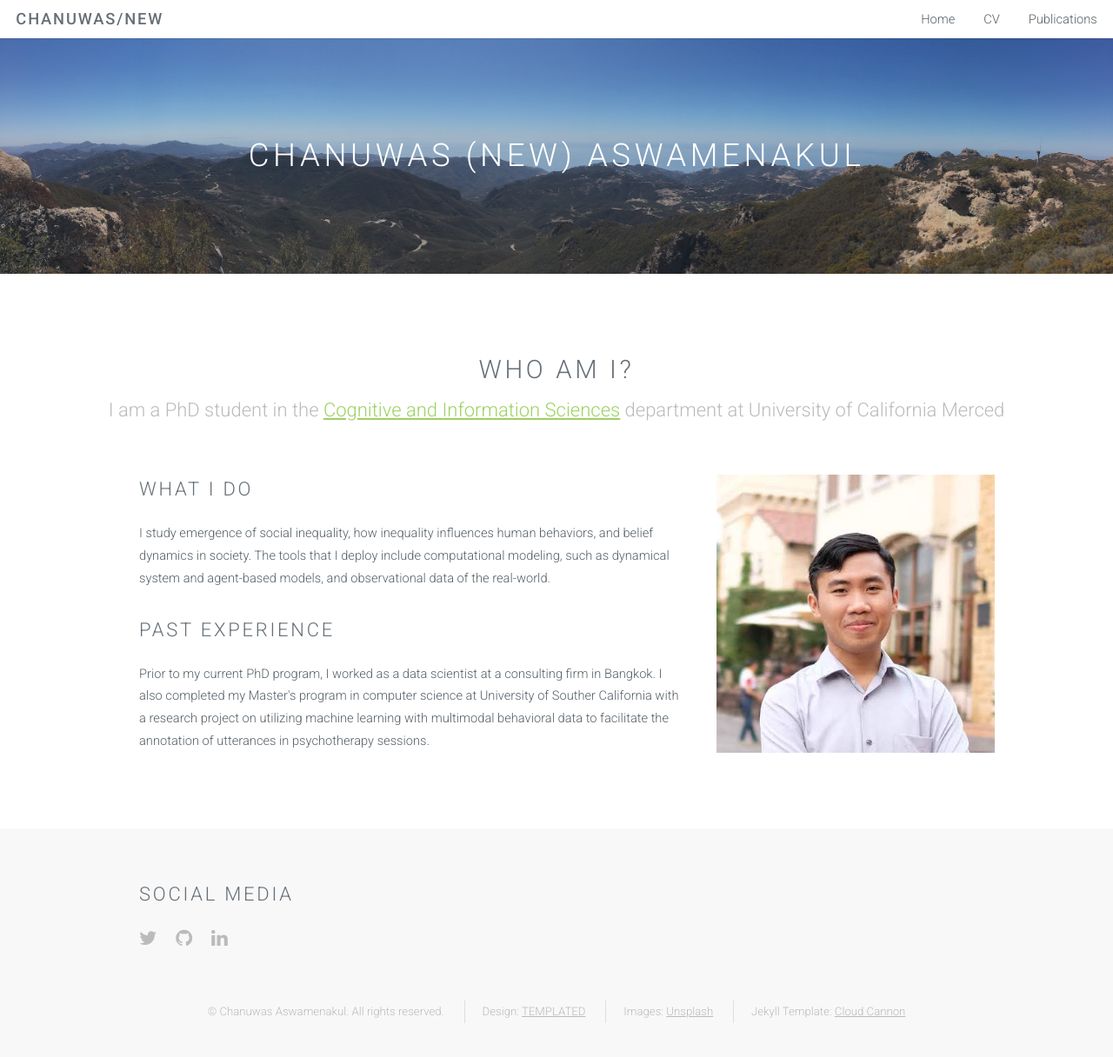
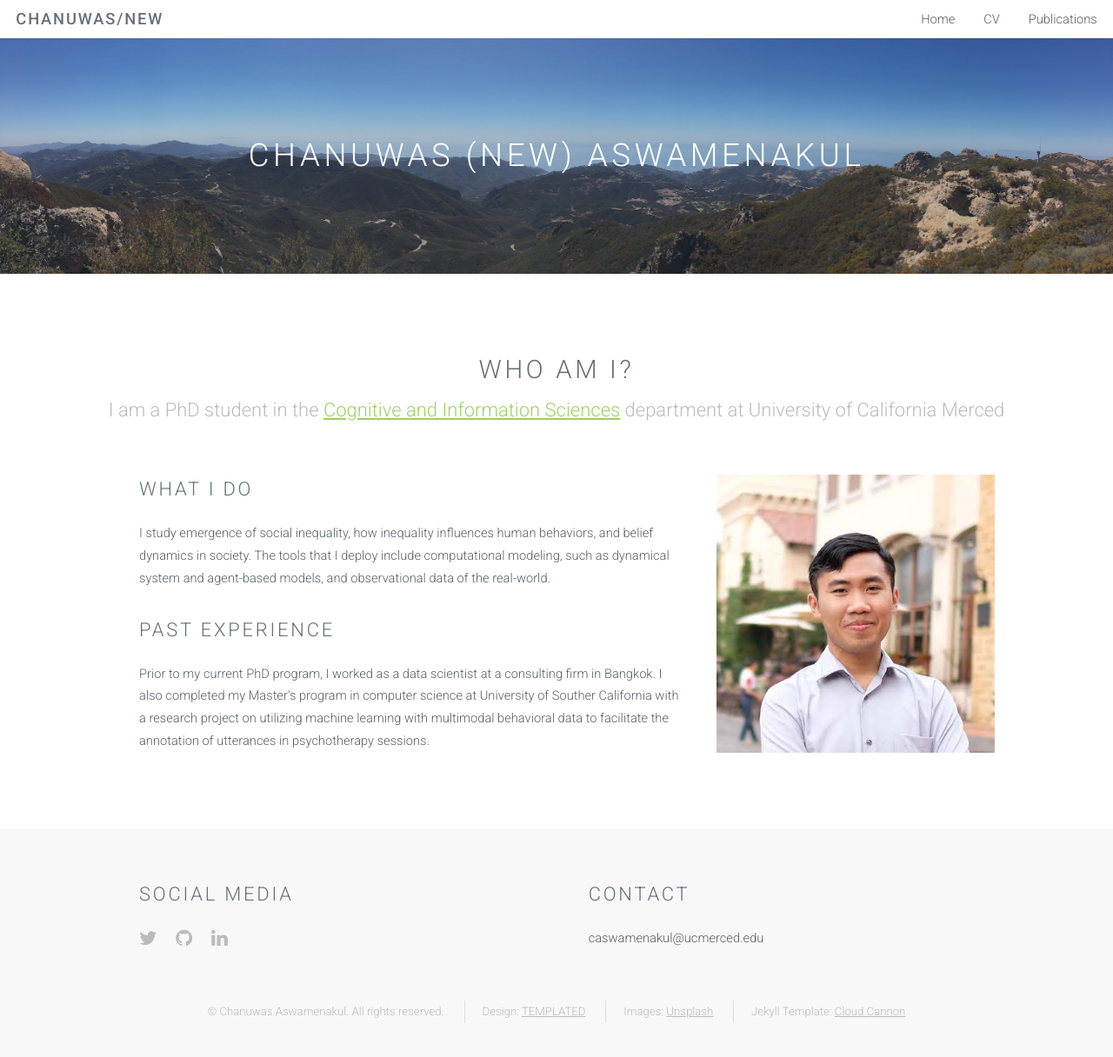
Before and after one commit to chasnew/chasnew.github.io, a Jekyll site: the page built from index.html, in a window 1280 px wide and 1236 px high. Shown: the top 1216 px of the window at 87% size. Built offline with Jekyll 4.4.1, drawn with Linux system fonts in a browser that asks for light colours.

Commit message:
added email

```diff
--- a/_includes/footer.html
+++ b/_includes/footer.html
@@ -10,6 +10,10 @@
                     <li><a href="https://www.linkedin.com/in/chanuwas-aswamenakul-20b6bb104/" class="icon fa-linkedin"><span class="label">LinkedIn</span></a></li>
                 </ul>
             </div>
+            <div class="6u">
+                <h2>Contact</h2>
+                caswamenakul@ucmerced.edu
+            </div>
         </div>
         <ul class="copyright">
             <li>&copy; Chanuwas Aswamenakul. All rights reserved.</li>
```
